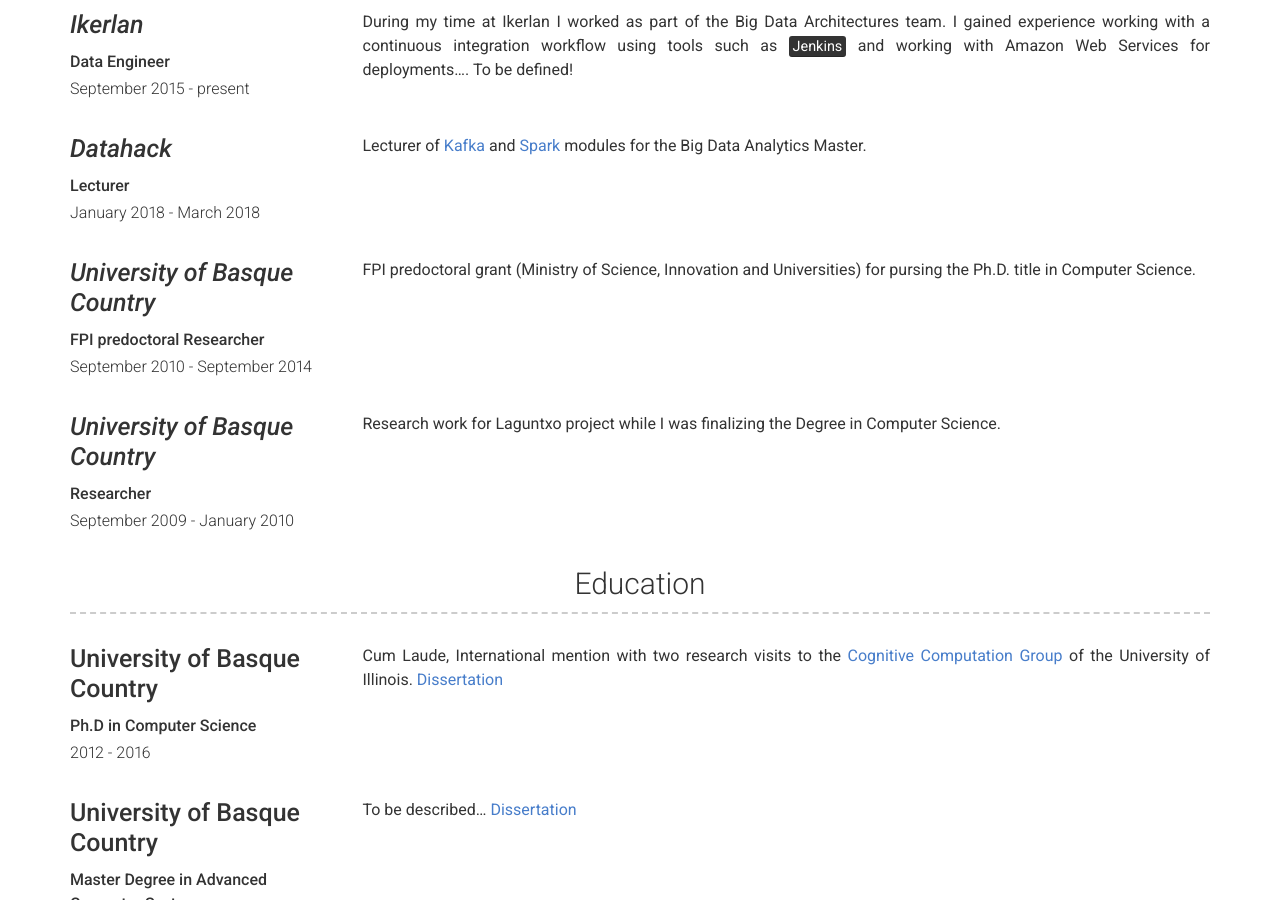
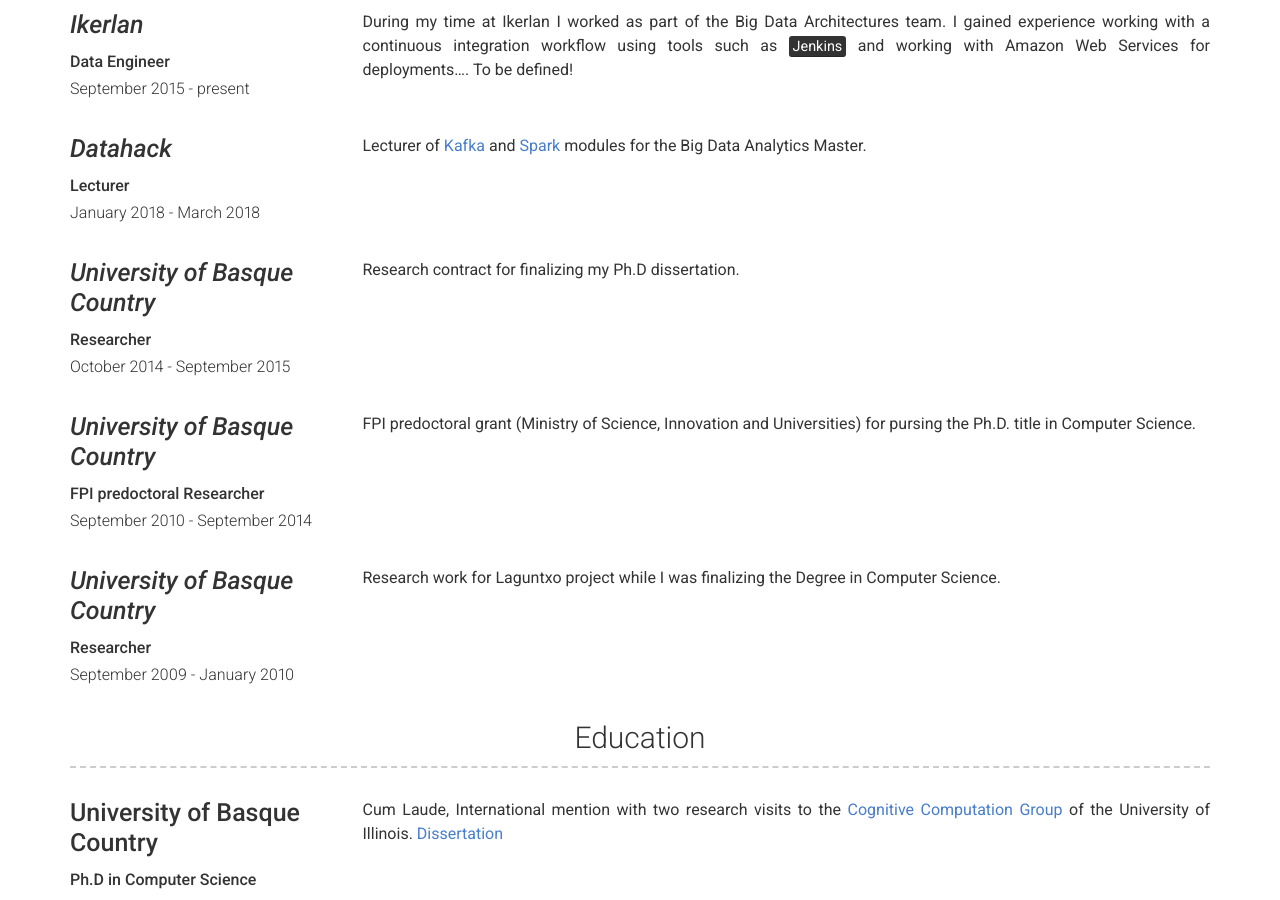
Before and after one commit to Neuw84/neuw84.github.io, a Jekyll site: the page built from index.md, in a window 1280 px wide and 900 px high, scrolled down 805 px. Built offline with Jekyll 4.4.1, drawn with Linux system fonts in a browser that asks for light colours.

Commit message:
Update experience.yml

```diff
--- a/_data/experience.yml
+++ b/_data/experience.yml
@@ -18,6 +18,15 @@
 - company: University of Basque Country
   company: University of Basque Country
   link: https://www.ehu.eus/en/en-home
+  dates: October 2014 - September 2015
+  job_title: Researcher
+  description: |
+    Research contract for finalizing my Ph.D dissertation.
+
+
+- company: University of Basque Country
+  company: University of Basque Country
+  link: https://www.ehu.eus/en/en-home
   dates: September 2010 - September 2014
   job_title: FPI predoctoral Researcher
   description: |
```
